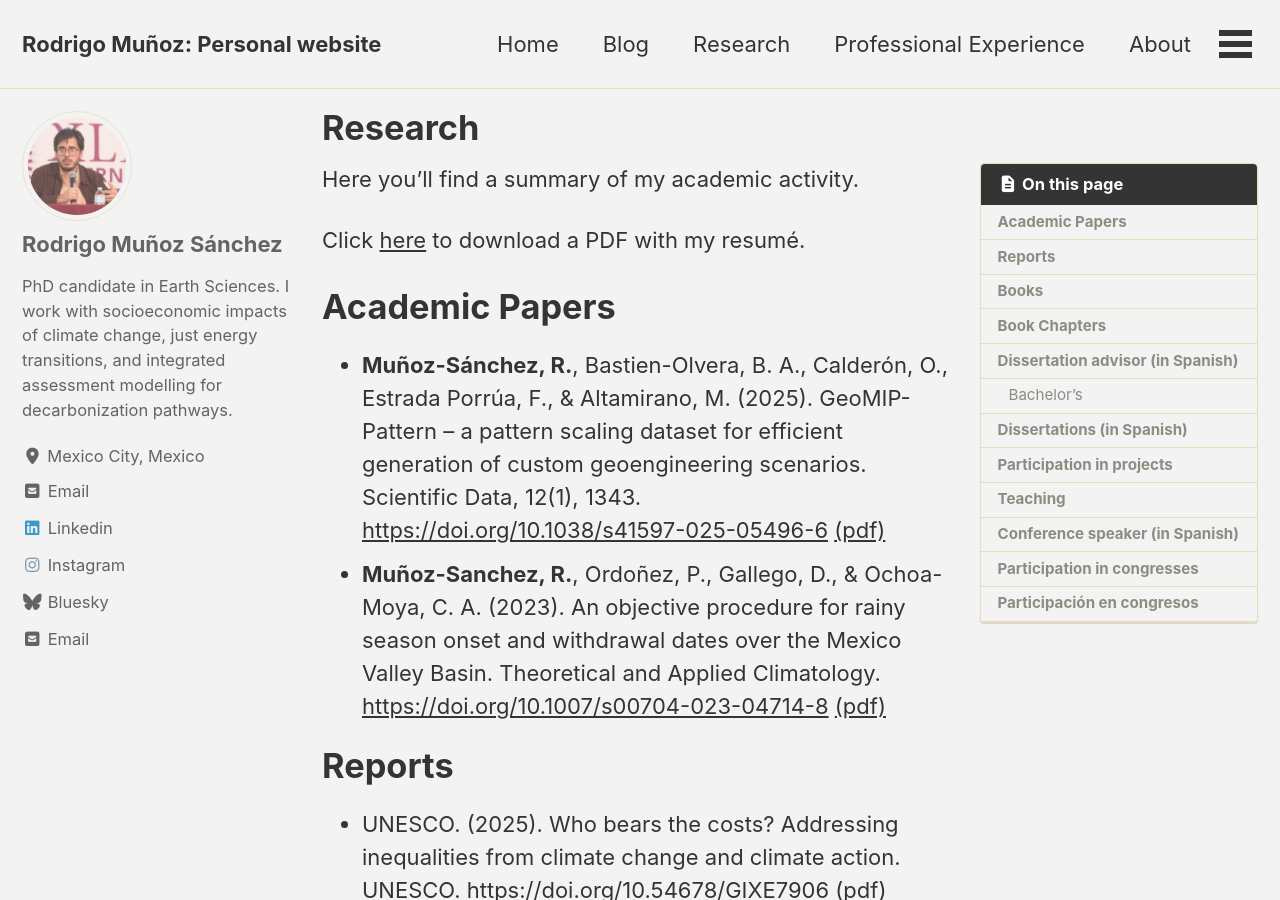
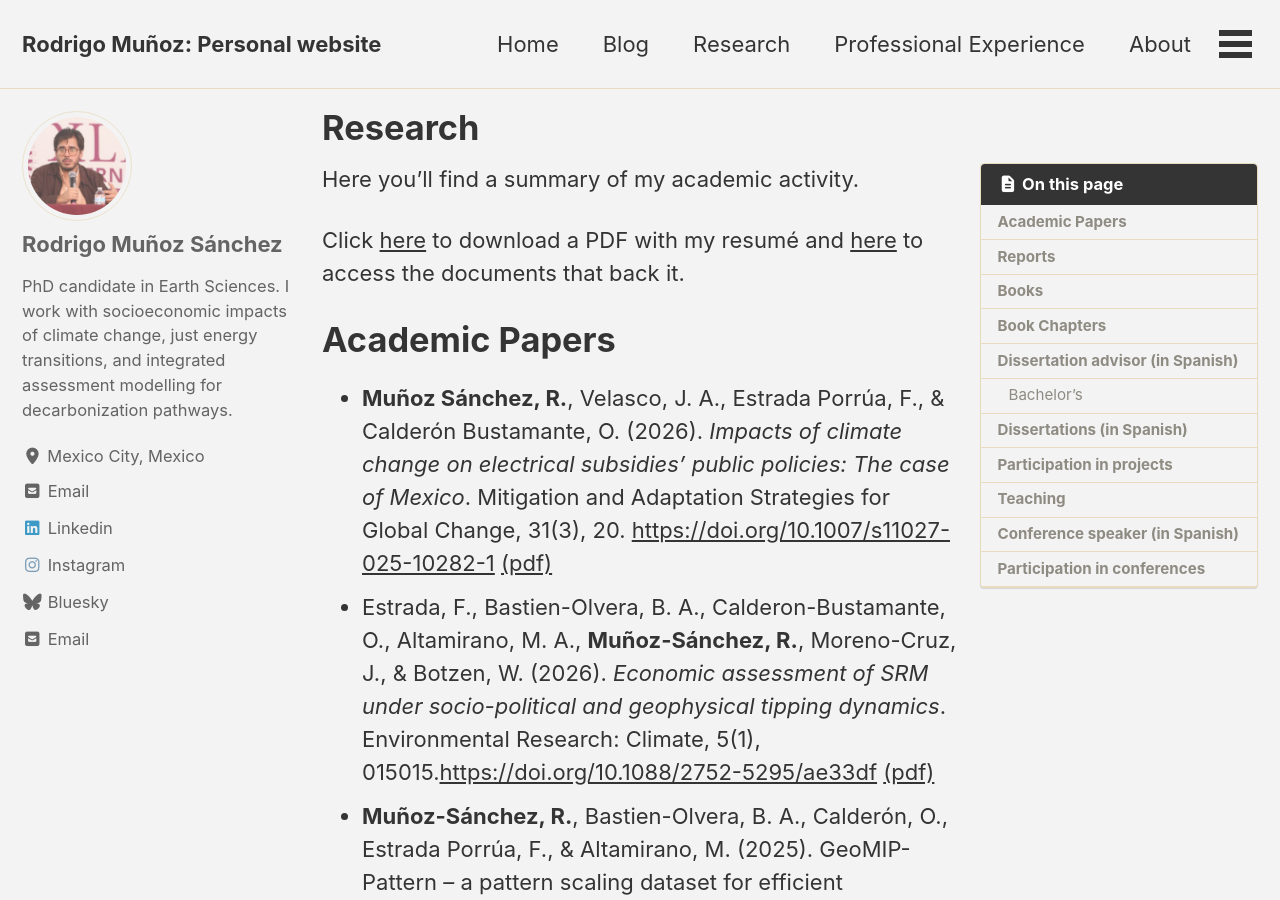
Before and after one commit to rodrigoms95/eng, a Jekyll site: the page built from _pages/academic.md, in a window 1280 px wide and 900 px high. Built offline with Jekyll 4.4.1, drawn with Linux system fonts in a browser that asks for light colours; cached includes are drawn as plain includes; some of the changed text lies outside the part shown.

```diff
--- a/_pages/academic.md
+++ b/_pages/academic.md
@@ -9,11 +9,13 @@ toc_sticky: false
 
 Here you'll find a summary of my academic activity.
 
-Click [here](../assets/pdf/CV_Rodrigo_Munoz_English_2025-06.pdf) to download a PDF with my resumé.
+Click [here](../assets/pdf/CV_Rodrigo_Munoz_English_2026-03.pdf) to download a PDF with my resumé and [here](https://drive.google.com/drive/folders/1xlQzQUGuyGLKHmBsmh9COGxlKx_JxnLf?usp=sharing) to access the documents that back it.
 
 
 # Academic Papers
 
+* **Muñoz Sánchez, R.**, Velasco, J. A., Estrada Porrúa, F., & Calderón Bustamante, O. (2026). *Impacts of climate change on electrical subsidies’ public policies: The case of Mexico*. Mitigation and Adaptation Strategies for Global Change, 31(3), 20. [https://doi.org/10.1007/s11027-025-10282-1](https://doi.org/10.1007/s11027-025-10282-1) [(pdf)](../assets/pdf/Impacts_of_climate_change_on_electrical_subsidies'_public_policies_-_the_case_of_Mexico.pdf)
+* Estrada, F., Bastien-Olvera, B. A., Calderon-Bustamante, O., Altamirano, M. A., **Muñoz-Sánchez, R.**, Moreno-Cruz, J., & Botzen, W. (2026). *Economic assessment of SRM under socio-political and geophysical tipping dynamics*. Environmental Research: Climate, 5(1), 015015.[https://doi.org/10.1088/2752-5295/ae33df](https://doi.org/10.1088/2752-5295/ae33df) [(pdf)](../assets/pdf/Economic_assessment_of_SRM_under_sociopolitical_and_geophysical_tipping_dynamics.pdf)
 * **Muñoz-Sánchez, R.**, Bastien-Olvera, B. A., Calderón, O., Estrada Porrúa, F., & Altamirano, M. (2025). GeoMIP-Pattern – a pattern scaling dataset for efficient generation of custom geoengineering scenarios. Scientific Data, 12(1), 1343. [https://doi.org/10.1038/s41597-025-05496-6](https://doi.org/10.1038/s41597-025-05496-6) [(pdf)](../assets/pdf/GeoMIP-Pattern_a_pattern_scaling_dataset_for_efficient_generation_of_custom_geoengineering_scenarios.pdf)
 * **Muñoz-Sanchez, R.**, Ordoñez, P., Gallego, D., & Ochoa-Moya, C. A. (2023). An objective procedure for rainy season onset and withdrawal dates over the Mexico Valley Basin. Theoretical and Applied Climatology. [https://doi.org/10.1007/s00704-023-04714-8](https://doi.org/10.1007/s00704-023-04714-8) [(pdf)](../assets/pdf/An_objective_procedure_for_rainy_season_onset_and_withdrawal_dates_over_the_Mexico_Valley_Basin.pdf)
 
@@ -45,18 +47,19 @@ Click [here](../assets/pdf/CV_Rodrigo_Munoz_English_2025-06.pdf) to download a P
 
 # Participation in projects
 
+* **Mexico Climate Change & Development Report, World Bank**. Climate change impact channels quantification. Participating Institutions: World Bank. *Dec 2025 – Mar 2026*
 * **Capacity Building for Science-Base Climate Policies and Updating Mexico's NDC**. Decarbonization Pathways Modeller. Participating Institutions: SEMARNAT, INECC, PINCC-UNAM, ICAyCC-UNAM, OSF. *Diciembre 2025 - Actual*
 * **UNESCO's Climate Transition Report** Exposure and Vulnerability Indices modeller and policy evaluator. Participating Institutions: UNESCO. *June 2024 - July 2025*.
 * **BRICS Youth Energy Agency**. Senior expert in Climate Change and Business in Energy Sector. Participating Institutions: BRICS Youth Energy Agency. *June 2024 - October 2024*
-* **Scientific Tools for Climate Change Decision Making in Mexico City** Climate scenarios modeller. Participating Institutions: CONAHCYT, UNAM.
-* **Geoengineering strategies risk evaluator**. Participating Institutions: Degrees Initiative, UNAM. *March 2024 - Present*
+* **Scientific Tools for Climate Change Decision Making in Mexico City** Climate scenarios modeller. Participating Institutions: CONAHCYT, UNAM. *Oct 2023 – Dec 2024*
+* **Geoengineering strategies risk evaluator**. Participating Institutions: Degrees Initiative, UNAM. *March 2024 - Jun 2025*
 
 
 # Teaching
 
 * *Graduate-level*
-    * **Proyectos fotovoltaicos**. Graduate level course for the Specialization in Environmental Engineering. School of Engineering, National Autonomous University of Mexico. *August 2024 - December 2024*.
-    * **Proyectos de infraestructura verde**. Graduate level course for the Specialization in Environmental Engineering. School of Engineering, National Autonomous University of Mexico. *January 2025 - July 2025*.
+    * **Proyectos fotovoltaicos**. Graduate level course for the Specialization in Environmental Engineering. School of Engineering, National Autonomous University of Mexico. *August 2024 - July 2026*.
+    * **Proyectos de infraestructura verde**. Graduate level course for the Specialization in Environmental Engineering. School of Engineering, National Autonomous University of Mexico. *January 2025 - July 2026*.
 * *Undergraduate-level*
     * **Mass and Energy Transfer**. Undergraduate level course for the Environmental Engineering Major. School of Engineering, National Autonomous University of Mexico. *August 2023 – Jy 2025. Course taught 4 times*.
     * **Cambio climático**. Undergraduate level course for the Environmental Engineering Major. School of Engineering, National Autonomous University of Mexico. *January 2024 – December 2024. Course taught 2 times*.
@@ -91,10 +94,9 @@ Infrastructure Potential Forum, challenges for sustainable water management. Mex
 * **The importance of location in solar energy projects.** EnVerdeSer Expo. *Mexico City. November 2016*.
 
 
-# Participation in congresses
+# Participation in conferences
 
-# Participación en congresos
-
+* **Muñoz-Sanchez R.**  Altamirano. M, Calderón O., Estrada F., Bastien B. (2026). Modelling solar radiation modification in process-based integrated assessment models. European Geophysical Union Annual Meeting 2026. [Abstract](https://doi.org/10.5194/egusphere-egu26-15451)
 * Calderón O., Estrada F., Altamirano. M, Bastien B., **Muñoz-Sanchez R.** (2025). Assessment of the Impacts and Risks of Climate Change A Probabilistic
 Climate Model Emulator with Solar Radiation Modification (AIRCC-Clim-
 SRM). International Simposium "Climate & Resilience: the future is present". [Póster](https://doi.org/10.13140/RG.2.2.24730.50889)
```
Also changed, not shown: _pages/professional_experience.md (+4 -3 lines), _posts/2025-10-02-jane-goodall-izcalli.md (+2 -0 lines), _posts/2025-11-07-cop30-ambicion-climatica-izcalli.md (+2 -0 lines), _posts/2026-01-06-ansiedad-climatica-izcalli.md (added, +59 -0 lines), 4 other files.
